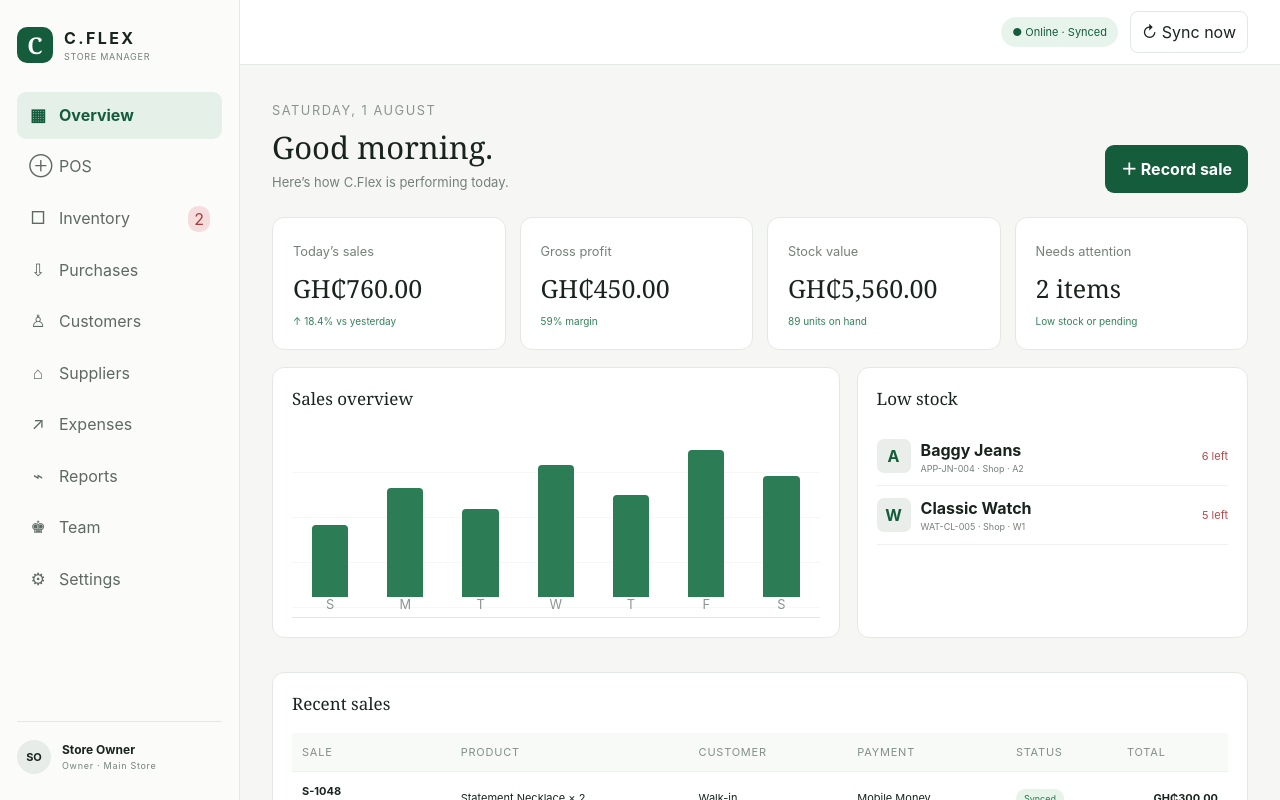
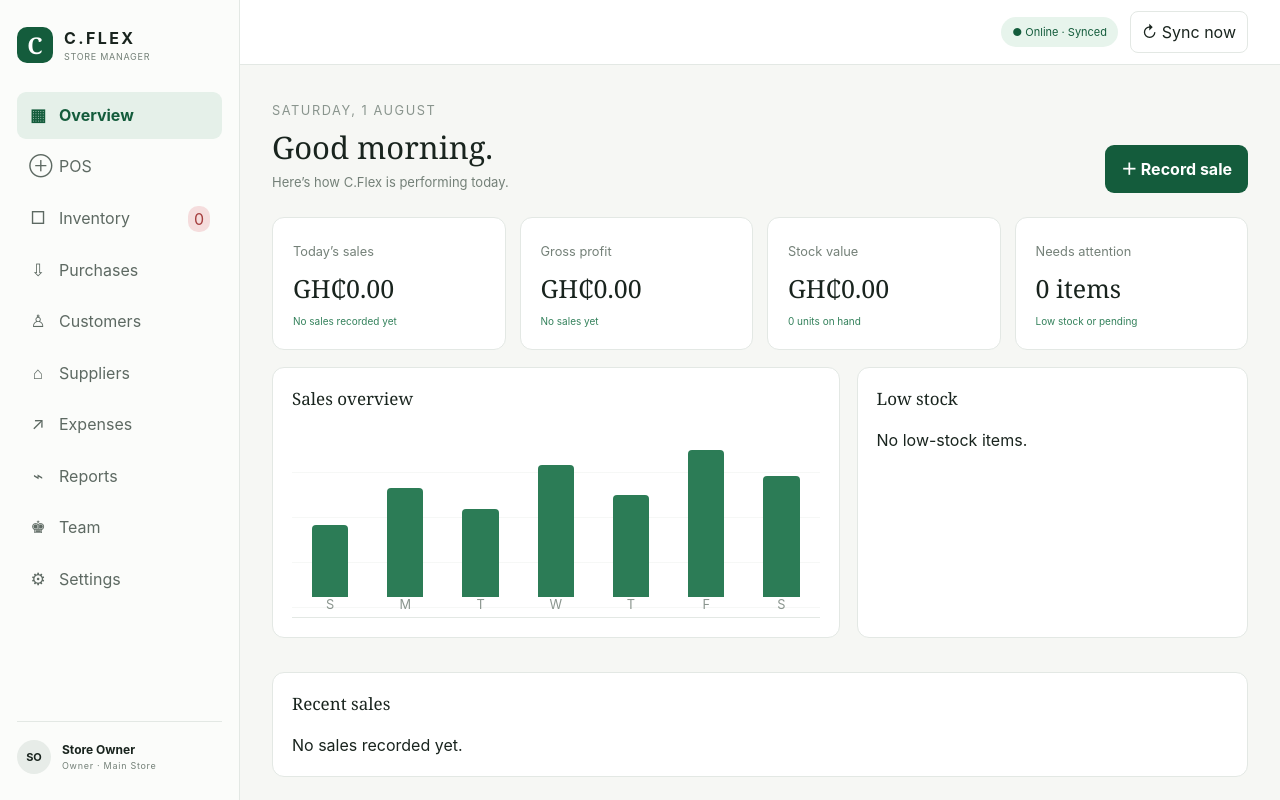
Before and after one commit to Mk2717/Store-Manager, a Next.js app: page / in a window 1280 px wide. Shown: the top 800 px of the page. Built offline with nearby package versions, Linux system fonts and the light colour scheme.

Commit message:
Reset store data for fresh testing

```diff
--- a/app/page.tsx
+++ b/app/page.tsx
@@ -3,26 +3,27 @@ import {FormEvent,useEffect,useState} from "react";
 type Item={id:string;name:string;sku:string;cat:string;stock:number;reorder:number;cost:number;price:number;location:string};
 type Sale={id:string;itemId:string;item:string;qty:number;total:number;payment:string;customer:string;time:string;synced:boolean};
 type Tab="Overview"|"POS"|"Inventory"|"Purchases"|"Customers"|"Suppliers"|"Expenses"|"Reports"|"Team"|"Settings";
-// Fictional records used only to demonstrate the interface in a fresh browser.
-const seed:Item[]=[{id:"1",name:"Statement Necklace",sku:"JWL-ST-001",cat:"Jewelry",stock:24,reorder:8,cost:50,price:150,location:"Shop · J1"},{id:"2",name:"Pendant Necklace",sku:"JWL-PN-002",cat:"Jewelry",stock:36,reorder:12,cost:40,price:100,location:"Shop · J2"},{id:"3",name:"Heavy Cotton Tee",sku:"APP-TS-003",cat:"Apparel",stock:18,reorder:10,cost:90,price:160,location:"Shop · A1"},{id:"4",name:"Baggy Jeans",sku:"APP-JN-004",cat:"Apparel",stock:6,reorder:8,cost:150,price:300,location:"Shop · A2"},{id:"5",name:"Classic Watch",sku:"WAT-CL-005",cat:"Watches",stock:5,reorder:6,cost:80,price:200,location:"Shop · W1"}];
-const saleSeed:Sale[]=[{id:"S-1048",itemId:"1",item:"Statement Necklace",qty:2,total:300,payment:"Mobile Money",customer:"Walk-in",time:"Today, 09:24",synced:true},{id:"S-1047",itemId:"3",item:"Heavy Cotton Tee",qty:1,total:160,payment:"Cash",customer:"Sample Customer",time:"Today, 08:51",synced:true},{id:"S-1046",itemId:"2",item:"Pendant Necklace",qty:3,total:300,payment:"Cash",customer:"Walk-in",time:"Yesterday",synced:true}];
+const seed:Item[]=[];
+const saleSeed:Sale[]=[];
+const RESET_VERSION="fresh-test-2026-08-17";
 const tabs:Tab[]=["Overview","POS","Inventory","Purchases","Customers","Suppliers","Expenses","Reports","Team","Settings"];
 const icon:Record<Tab,string>={Overview:"▦",POS:"⊕",Inventory:"□",Purchases:"⇩",Customers:"♙",Suppliers:"⌂",Expenses:"↗",Reports:"⌁",Team:"♚",Settings:"⚙"};
 const gh=(n:number)=>`GH₵${n.toLocaleString(undefined,{minimumFractionDigits:2})}`;
-export default function Home(){const[tab,setTab]=useState<Tab>("Overview"),[online,setOnline]=useState(true),[items,setItems]=useState(seed),[sales,setSales]=useState(saleSeed),[modal,setModal]=useState<"sale"|"item"|null>(null),[toast,setToast]=useState(""),[query,setQuery]=useState("");
+export default function Home(){const[tab,setTab]=useState<Tab>("Overview"),[online,setOnline]=useState(true),[items,setItems]=useState(seed),[sales,setSales]=useState(saleSeed),[modal,setModal]=useState<"sale"|"item"|null>(null),[toast,setToast]=useState(""),[query,setQuery]=useState(""),[ready,setReady]=useState(false);
 useEffect(()=>{const f=()=>setOnline(navigator.onLine);f();addEventListener("online",f);addEventListener("offline",f);return()=>{removeEventListener("online",f);removeEventListener("offline",f)}},[]);useEffect(()=>{if(toast){const t=setTimeout(()=>setToast(""),2400);return()=>clearTimeout(t)}},[toast]);
-useEffect(()=>{const r=indexedDB.open("cflex-store",1);r.onupgradeneeded=()=>r.result.createObjectStore("state");r.onsuccess=()=>{const db=r.result,t=db.transaction("state").objectStore("state");t.get("items").onsuccess=e=>{const v=(e.target as IDBRequest).result;if(v)setItems(v)};t.get("sales").onsuccess=e=>{const v=(e.target as IDBRequest).result;if(v)setSales(v)}}},[]);
-useEffect(()=>{const r=indexedDB.open("cflex-store",1);r.onsuccess=()=>{const t=r.result.transaction("state","readwrite").objectStore("state");t.put(items,"items");t.put(sales,"sales")}},[items,sales]);
+useEffect(()=>{const r=indexedDB.open("cflex-store",1);r.onupgradeneeded=()=>r.result.createObjectStore("state");r.onsuccess=()=>{const db=r.result,t=db.transaction("state","readwrite").objectStore("state");const resetKey="cflex-store-reset-version";if(localStorage.getItem(resetKey)!==RESET_VERSION){t.clear();t.put([],"items");t.put([],"sales");setItems([]);setSales([]);localStorage.setItem(resetKey,RESET_VERSION);setReady(true);return}let pendingReads=2;const done=()=>{pendingReads-=1;if(pendingReads===0)setReady(true)};t.get("items").onsuccess=e=>{const v=(e.target as IDBRequest).result;if(Array.isArray(v))setItems(v);done()};t.get("sales").onsuccess=e=>{const v=(e.target as IDBRequest).result;if(Array.isArray(v))setSales(v);done()}}},[]);
+useEffect(()=>{if(!ready)return;const r=indexedDB.open("cflex-store",1);r.onsuccess=()=>{const t=r.result.transaction("state","readwrite").objectStore("state");t.put(items,"items");t.put(sales,"sales")}},[items,sales,ready]);
 const revenue=sales.reduce((a,s)=>a+s.total,0),cogs=sales.reduce((a,s)=>a+(items.find(i=>i.id===s.itemId)?.cost||0)*s.qty,0),low=items.filter(i=>i.stock<=i.reorder),pending=sales.filter(s=>!s.synced).length,visible=items.filter(i=>(i.name+i.sku+i.cat).toLowerCase().includes(query.toLowerCase()));
 const sync=async()=>{if(!online)return setToast("Offline records are safe and waiting");await new Promise(r=>setTimeout(r,350));setSales(v=>v.map(s=>({...s,synced:true})));setToast("Everything is synced")};
+const openSale=()=>{if(!items.length)return setToast("Add a product before recording a sale");setModal("sale")};
 return <main><aside><div className="brand"><b>C</b><span><strong>C.FLEX</strong><small>STORE MANAGER</small></span></div><nav>{tabs.map(t=><button className={tab===t?"active":""} onClick={()=>setTab(t)} key={t}><i>{icon[t]}</i>{t}{t==="Inventory"&&<em>{low.length}</em>}</button>)}</nav><div className="user"><b>SO</b><span><strong>Store Owner</strong><small>Owner · Main Store</small></span></div></aside><section className="work"><header><div className="mobile"><b>C</b><strong>C.FLEX</strong></div><span className={online?"status":"status offline"}>● {online?"Online · Synced":`Offline · ${pending} queued`}</span><button onClick={sync}>↻ Sync now</button></header><div className="content">
-{tab==="Overview"&&<><Title title="Good morning." sub="Here’s how C.Flex is performing today." action="＋ Record sale" click={()=>setModal("sale")}/><div className="stats"><Stat name="Today’s sales" value={gh(revenue)} note="↑ 18.4% vs yesterday"/><Stat name="Gross profit" value={gh(revenue-cogs)} note={`${Math.round((revenue-cogs)/revenue*100)}% margin`}/><Stat name="Stock value" value={gh(items.reduce((a,i)=>a+i.stock*i.cost,0))} note={`${items.reduce((a,i)=>a+i.stock,0)} units on hand`}/><Stat name="Needs attention" value={`${low.length} items`} note="Low stock or pending"/></div><div className="twocol"><Panel title="Sales overview"><div className="chart">{[45,68,55,83,64,92,76].map((h,i)=><span key={i} style={{height:h+"%"}}><small>{"SMTWTFS"[i]}</small></span>)}</div></Panel><Panel title="Low stock">{low.map(i=><div className="stock" key={i.id}><b>{i.cat[0]}</b><span><strong>{i.name}</strong><small>{i.sku} · {i.location}</small></span><em>{i.stock} left</em></div>)}</Panel></div><Sales sales={sales}/></>}
-{tab==="Inventory"&&<><Title title="Inventory" sub="Every item, variant and location in one reliable view." action="＋ Add product" click={()=>setModal("item")}/><div className="tools"><input placeholder="Search name, SKU, barcode or category…" value={query} onChange={e=>setQuery(e.target.value)}/><button>Category⌄</button><button>▣ Scan barcode</button></div><div className="panel scroll"><div className="table inventory"><div>Product</div><div>Category</div><div>Location</div><div>Stock</div><div>Cost</div><div>Price</div>{visible.flatMap(i=>[<span key={i.id+"a"}><b>{i.name}</b><small>{i.sku}</small></span>,<span key={i.id+"b"}>{i.cat}</span>,<span key={i.id+"c"}>{i.location}</span>,<span key={i.id+"d"}><em className={i.stock<=i.reorder?"warn":"ok"}>{i.stock} units</em></span>,<span key={i.id+"e"}>{gh(i.cost)}</span>,<strong key={i.id+"f"}>{gh(i.price)}</strong>])}</div></div></>}
-{tab==="POS"&&<><Title title="Point of Sale" sub="Fast barcode, search and offline checkout." action="＋ New sale" click={()=>setModal("sale")}/><div className="products">{items.map(i=><button key={i.id} onClick={()=>setModal("sale")}><b>{i.cat[0]}</b><strong>{i.name}</strong><small>{i.stock} available</small><em>{gh(i.price)}</em></button>)}</div><Sales sales={sales}/></>}
+{tab==="Overview"&&<><Title title="Good morning." sub="Here’s how C.Flex is performing today." action="＋ Record sale" click={openSale}/><div className="stats"><Stat name="Today’s sales" value={gh(revenue)} note={sales.length?"Current recorded sales":"No sales recorded yet"}/><Stat name="Gross profit" value={gh(revenue-cogs)} note={revenue?`${Math.round((revenue-cogs)/revenue*100)}% margin`:"No sales yet"}/><Stat name="Stock value" value={gh(items.reduce((a,i)=>a+i.stock*i.cost,0))} note={`${items.reduce((a,i)=>a+i.stock,0)} units on hand`}/><Stat name="Needs attention" value={`${low.length} items`} note="Low stock or pending"/></div><div className="twocol"><Panel title="Sales overview"><div className="chart">{[45,68,55,83,64,92,76].map((h,i)=><span key={i} style={{height:h+"%"}}><small>{"SMTWTFS"[i]}</small></span>)}</div></Panel><Panel title="Low stock">{low.length?low.map(i=><div className="stock" key={i.id}><b>{i.cat[0]}</b><span><strong>{i.name}</strong><small>{i.sku} · {i.location}</small></span><em>{i.stock} left</em></div>):<p>No low-stock items.</p>}</Panel></div><Sales sales={sales}/></>}
+{tab==="Inventory"&&<><Title title="Inventory" sub="Every item, variant and location in one reliable view." action="＋ Add product" click={()=>setModal("item")}/><div className="tools"><input placeholder="Search name, SKU, barcode or category…" value={query} onChange={e=>setQuery(e.target.value)}/><button>Category⌄</button><button>▣ Scan barcode</button></div><div className="panel scroll"><div className="table inventory"><div>Product</div><div>Category</div><div>Location</div><div>Stock</div><div>Cost</div><div>Price</div>{visible.flatMap(i=>[<span key={i.id+"a"}><b>{i.name}</b><small>{i.sku}</small></span>,<span key={i.id+"b"}>{i.cat}</span>,<span key={i.id+"c"}>{i.location}</span>,<span key={i.id+"d"}><em className={i.stock<=i.reorder?"warn":"ok"}>{i.stock} units</em></span>,<span key={i.id+"e"}>{gh(i.cost)}</span>,<strong key={i.id+"f"}>{gh(i.price)}</strong>])}</div>{!visible.length&&<p>No products yet. Use “Add product” to start your fresh store test.</p>}</div></>}
+{tab==="POS"&&<><Title title="Point of Sale" sub="Fast barcode, search and offline checkout." action="＋ New sale" click={openSale}/><div className="products">{items.length?items.map(i=><button key={i.id} onClick={openSale}><b>{i.cat[0]}</b><strong>{i.name}</strong><small>{i.stock} available</small><em>{gh(i.price)}</em></button>):<p>No products available yet. Add inventory first.</p>}</div><Sales sales={sales}/></>}
 {!["Overview","Inventory","POS"].includes(tab)&&<Module tab={tab}/>}</div><nav className="bottom">{(["Overview","POS","Inventory","Purchases","Reports"] as Tab[]).map(t=><button className={tab===t?"active":""} onClick={()=>setTab(t)} key={t}><i>{icon[t]}</i><small>{t}</small></button>)}</nav></section>
-{modal==="sale"&&<SaleModal items={items} online={online} close={()=>setModal(null)} save={(s)=>{setSales(v=>[s,...v]);setItems(v=>v.map(i=>i.id===s.itemId?{...i,stock:i.stock-s.qty}:i));setModal(null);setToast(online?"Sale completed and synced":"Sale saved offline and queued")}}/>}{modal==="item"&&<ItemModal close={()=>setModal(null)} save={i=>{setItems(v=>[i,...v]);setModal(null);setToast("Product added")}}/>}{toast&&<div className="toast">✓ {toast}</div>}</main>}
+{modal==="sale"&&items.length>0&&<SaleModal items={items} online={online} close={()=>setModal(null)} save={(s)=>{setSales(v=>[s,...v]);setItems(v=>v.map(i=>i.id===s.itemId?{...i,stock:i.stock-s.qty}:i));setModal(null);setToast(online?"Sale completed and synced":"Sale saved offline and queued")}}/>}{modal==="item"&&<ItemModal close={()=>setModal(null)} save={i=>{setItems(v=>[i,...v]);setModal(null);setToast("Product added")}}/>}{toast&&<div className="toast">✓ {toast}</div>}</main>}
 function Title({title,sub,action,click}:{title:string;sub:string;action:string;click:()=>void}){return <div className="title"><div><small>Saturday, 1 August</small><h1>{title}</h1><p>{sub}</p></div><button onClick={click}>{action}</button></div>}function Stat({name,value,note}:{name:string;value:string;note:string}){return <article><small>{name}</small><h2>{value}</h2><p>{note}</p></article>}function Panel(p:{title:string;children:React.ReactNode}){return <section className="panel"><h3>{p.title}</h3>{p.children}</section>}
-function Sales({sales}:{sales:Sale[]}){return <Panel title="Recent sales"><div className="table sales"><div>Sale</div><div>Product</div><div>Customer</div><div>Payment</div><div>Status</div><div>Total</div>{sales.map(s=>[<span key={s.id+1}><b>{s.id}</b><small>{s.time}</small></span>,<span key={s.id+2}>{s.item} × {s.qty}</span>,<span key={s.id+3}>{s.customer}</span>,<span key={s.id+4}>{s.payment}</span>,<span key={s.id+5}><em className={s.synced?"ok":"warn"}>{s.synced?"Synced":"Queued"}</em></span>,<strong key={s.id+6}>{gh(s.total)}</strong>])}</div></Panel>}
+function Sales({sales}:{sales:Sale[]}){return <Panel title="Recent sales">{sales.length?<div className="table sales"><div>Sale</div><div>Product</div><div>Customer</div><div>Payment</div><div>Status</div><div>Total</div>{sales.map(s=>[<span key={s.id+1}><b>{s.id}</b><small>{s.time}</small></span>,<span key={s.id+2}>{s.item} × {s.qty}</span>,<span key={s.id+3}>{s.customer}</span>,<span key={s.id+4}>{s.payment}</span>,<span key={s.id+5}><em className={s.synced?"ok":"warn"}>{s.synced?"Synced":"Queued"}</em></span>,<strong key={s.id+6}>{gh(s.total)}</strong>])}</div>:<p>No sales recorded yet.</p>}</Panel>}
 function Module({tab}:{tab:Tab}){const map:Record<string,[string,string[]]>={Purchases:["Purchase orders, shipments, receiving and landed cost.",["Open purchase orders","In transit","Goods receiving","Landed-cost allocation"]],Customers:["Profiles, credit, history and WhatsApp details.",["Customer directory","Balances & credit","Purchase history","Loyalty groups"]],Suppliers:["Compare cost, lead time, quality and category.",["Supplier registry","Performance score","Source evidence","Price history"]],Expenses:["Operating costs separate from inventory value.",["Operating expenses","Logistics","Rent & utilities","Payroll"]],Reports:["Sales and stock movements turned into decisions.",["Profit & loss","Best sellers","Slow stock","Restock forecast"]],Team:["Role-based access and a complete audit trail.",["Owner","Manager","Cashier","Activity log"]],Settings:["Warehouses, currencies, tax, barcode and sync.",["Locations & bins","GHS · CNY · USD · XOF","Barcode rules","Backup & sync"]]};const d=map[tab];return <><Title title={tab} sub={d[0]} action="＋ New record" click={()=>{}}/><div className="modules">{d[1].map(x=><Panel key={x} title={x}><p>Connected to inventory, finance and audit trail.</p><button>Open →</button></Panel>)}</div><div className="info"><b>Integrated workflow</b><p>Every change has a unique ID. Staff can work without internet, and records sync safely when connection returns without creating duplicates.</p></div></>}
 function SaleModal({items,online,close,save}:{items:Item[];online:boolean;close:()=>void;save:(s:Sale)=>void}){const[id,setId]=useState(items[0].id),[qty,setQty]=useState(1),[payment,setPayment]=useState("Mobile Money"),[customer,setCustomer]=useState("Walk-in");const item=items.find(i=>i.id===id)!;return <Modal title="Record sale" close={close}><form onSubmit={(e:FormEvent)=>{e.preventDefault();if(qty<=item.stock)save({id:`S-${Date.now().toString().slice(-4)}`,itemId:id,item:item.name,qty,total:item.price*qty,payment,customer,time:"Just now",synced:online})}}><label>Product<select value={id} onChange={e=>setId(e.target.value)}>{items.map(i=><option value={i.id} key={i.id}>{i.name} — {i.stock} available</option>)}</select></label><div className="form2"><label>Quantity<input type="number" min="1" max={item.stock} value={qty} onChange={e=>setQty(+e.target.value)}/></label><label>Payment<select value={payment} onChange={e=>setPayment(e.target.value)}><option>Mobile Money</option><option>Cash</option><option>Card</option><option>Store Credit</option></select></label></div><label>Customer<input value={customer} onChange={e=>setCustomer(e.target.value)}/></label><h3>Total <b>{gh(item.price*qty)}</b></h3><button className="save">Complete sale</button></form></Modal>}
 function ItemModal({close,save}:{close:()=>void;save:(i:Item)=>void}){const[name,setName]=useState(""),[sku,setSku]=useState(""),[stock,setStock]=useState(0),[cost,setCost]=useState(0),[price,setPrice]=useState(0);return <Modal title="Add product" close={close}><form onSubmit={e=>{e.preventDefault();save({id:crypto.randomUUID(),name,sku,stock,cost,price,cat:"Jewelry",reorder:5,location:"Shop · J1"})}}><label>Product name<input required value={name} onChange={e=>setName(e.target.value)}/></label><label>SKU or barcode<input required value={sku} onChange={e=>setSku(e.target.value)}/></label><div className="form2"><label>Opening stock<input type="number" value={stock} onChange={e=>setStock(+e.target.value)}/></label><label>Unit cost<input type="number" value={cost} onChange={e=>setCost(+e.target.value)}/></label></div><label>Selling price<input type="number" value={price} onChange={e=>setPrice(+e.target.value)}/></label><button className="save">Save product</button></form></Modal>}
```
